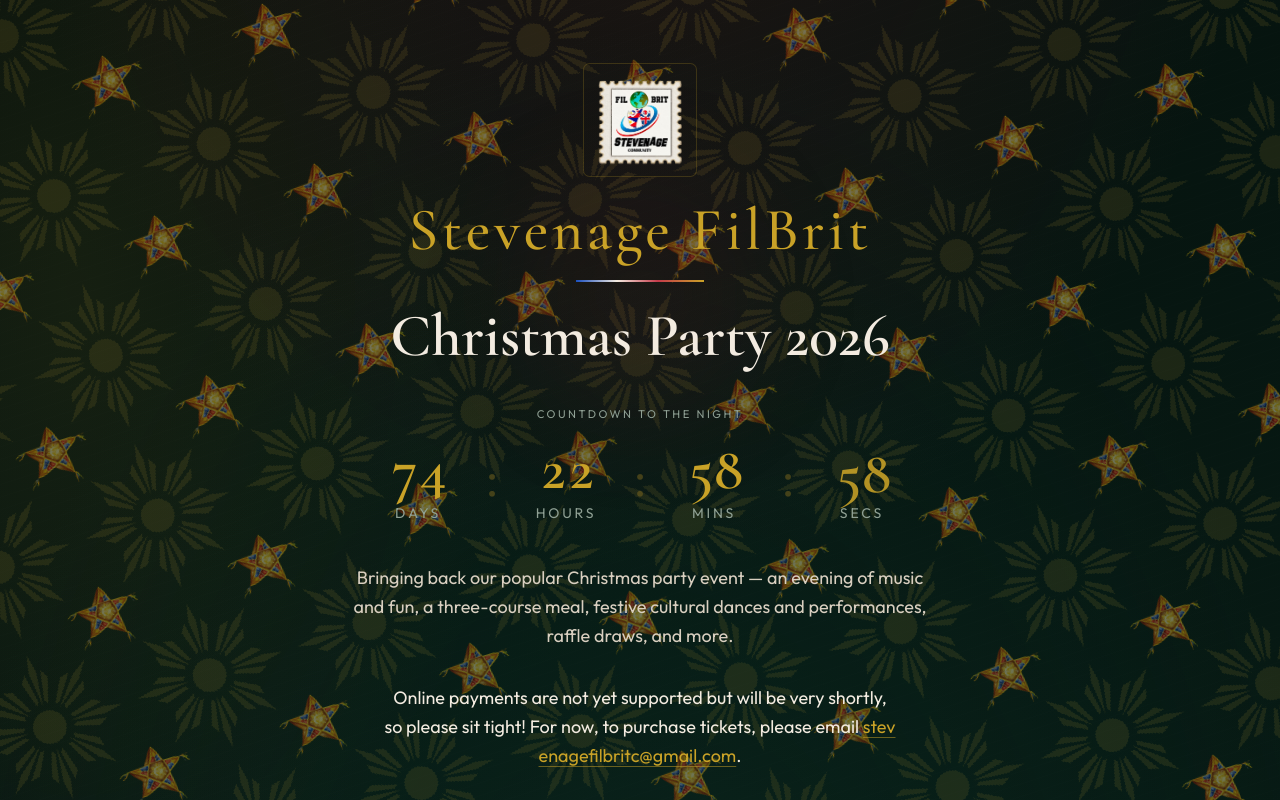
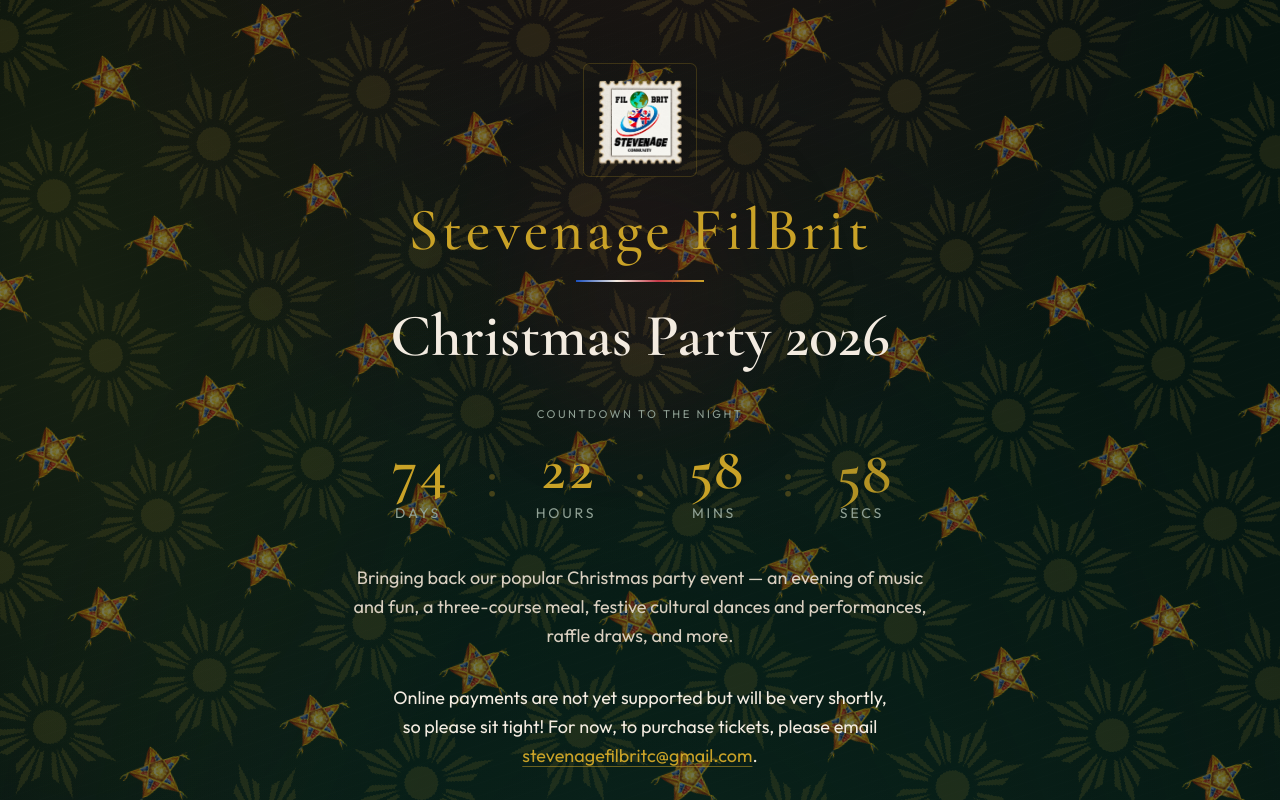
Before and after one commit to jediramos/filbrit-christmas-party, a Next.js app: page / in a window 1280 px wide. Shown: the top 800 px of the page. Built offline with nearby package versions, Linux system fonts and the light colour scheme.

Commit message:
Text Changes

```diff
--- a/src/app/page.tsx
+++ b/src/app/page.tsx
@@ -242,13 +242,15 @@
     <>
       Online payments are not yet supported but will be very shortly, so
       please sit tight! For now, to purchase tickets, please email{" "}
+      <span className="whitespace-nowrap">
         <a
           href={mailto}
-        className="break-all text-[var(--gold)] underline decoration-[var(--gold)]/50 underline-offset-4 transition hover:decoration-[var(--gold)]"
+          className="text-[var(--gold)] underline decoration-[var(--gold)]/50 underline-offset-4 transition hover:decoration-[var(--gold)]"
         >
           {eventConfig.contactEmail}
         </a>
         .
+      </span>
     </>
   );
 }
```
Lines whose indentation alone changed are shown as unchanged.
